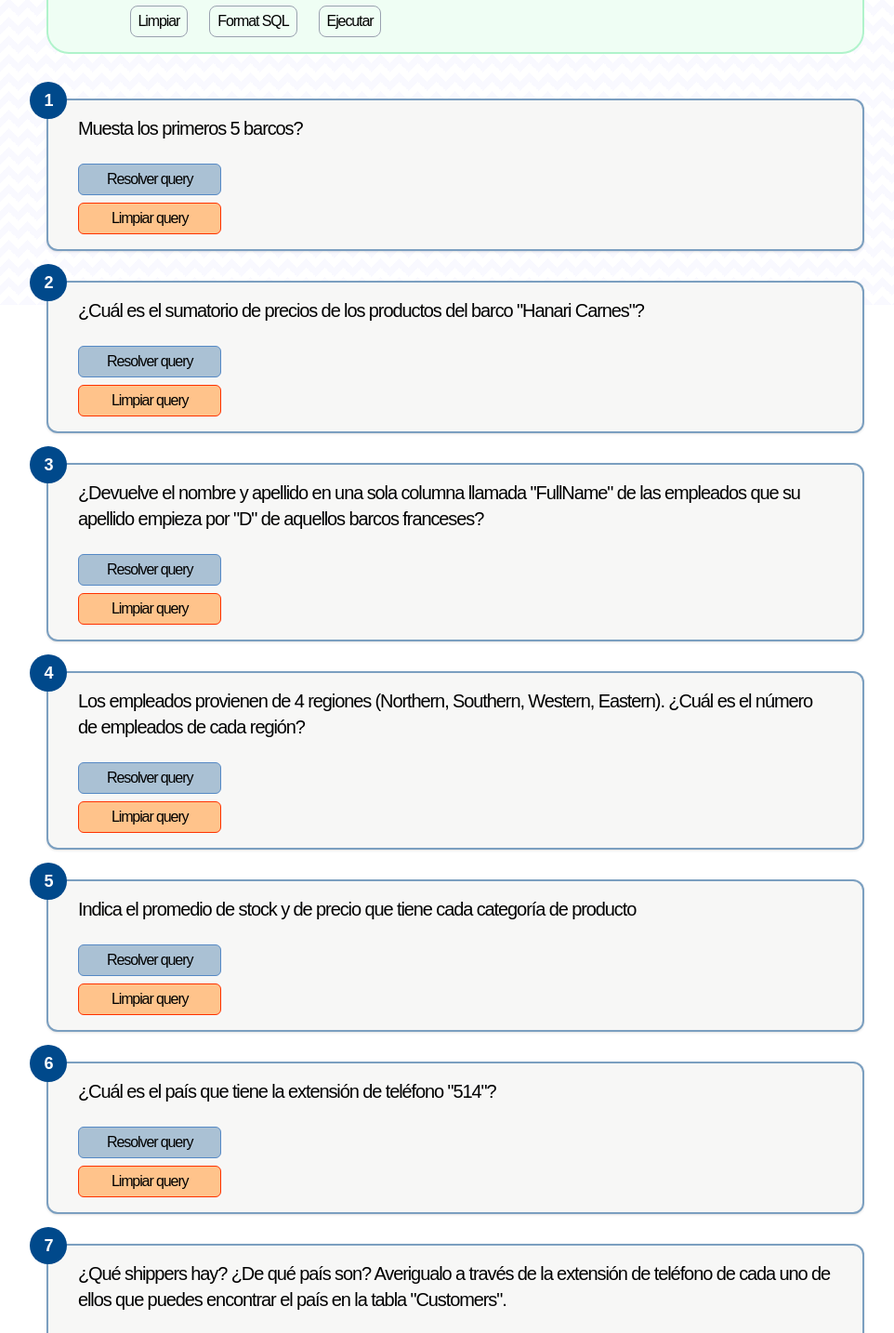
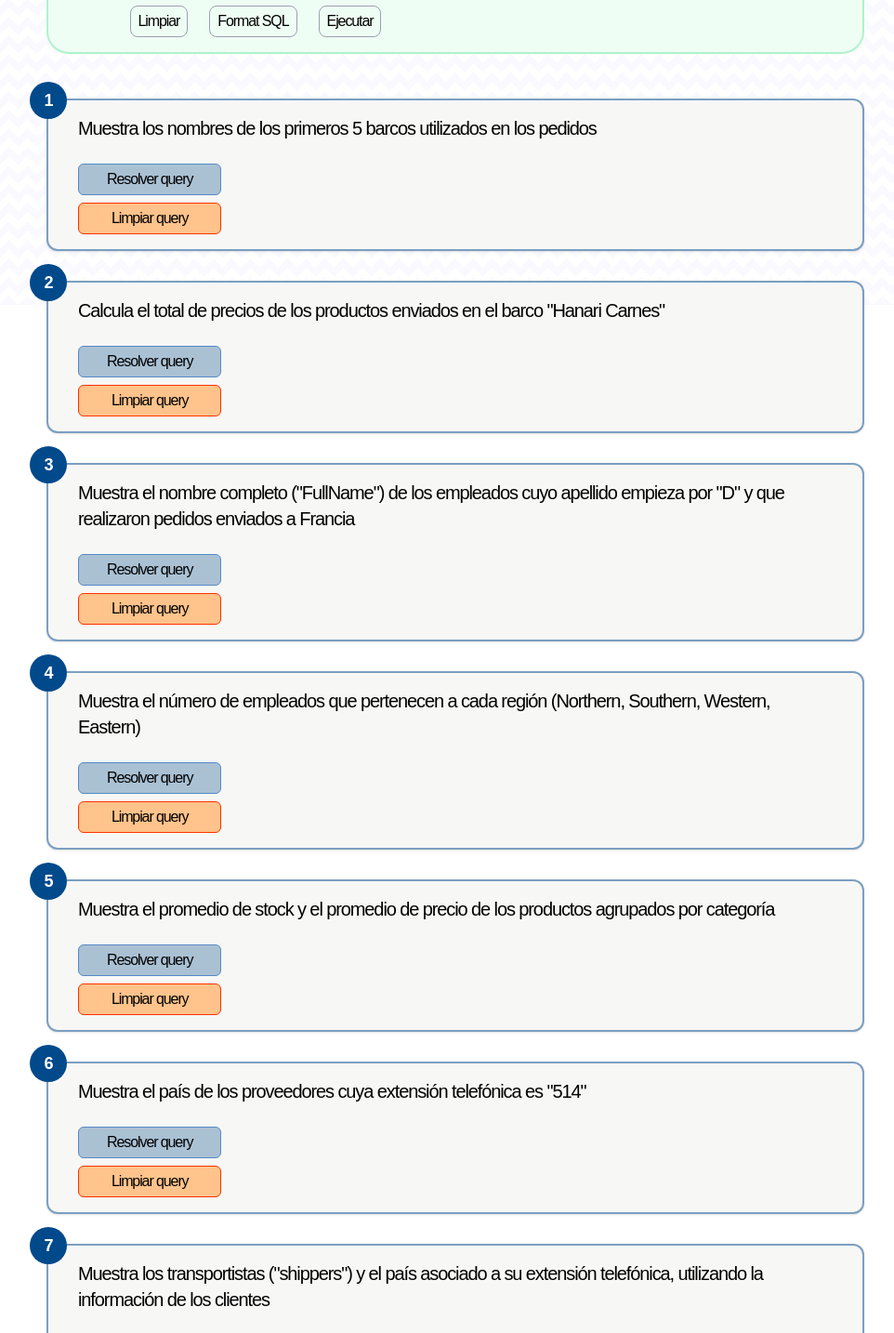
Before and after one commit to AlbertLnz/northwind-sql-alr, a React (Vite) app: page / in a window 1280 px wide. Shown: the part 472-1906 px from the top of the page at 93% size, without its empty margins (150-1112 px from the left). Built offline with nearby package versions, Linux system fonts and the light colour scheme.

Commit message:
Update queryTitles of exercise queries

```diff
--- a/src/App.tsx
+++ b/src/App.tsx
@@ -7,37 +7,37 @@ function App() {
       <Layout>
         <QueryConsultor
           queryNum={1}
-          queryTitle='Muesta los primeros 5 barcos?'
+          queryTitle='Muestra los nombres de los primeros 5 barcos utilizados en los pedidos'
           queryProp='SELECT DISTINCT ShipName FROM Orders LIMIT 5;'
         />
         <QueryConsultor
           queryNum={2}
-          queryTitle='¿Cuál es el sumatorio de precios de los productos del barco "Hanari Carnes"?'
+          queryTitle='Calcula el total de precios de los productos enviados en el barco "Hanari Carnes"'
           queryProp='SELECT ROUND(SUM(UnitPrice), 2) FROM "Order Details" LEFT JOIN Orders ON "Order Details".OrderID = Orders.OrderID WHERE ShipName="Hanari Carnes";'
         />
         <QueryConsultor
           queryNum={3}
-          queryTitle='¿Devuelve el nombre y apellido en una sola columna llamada "FullName" de las empleados que su apellido empieza por "D" de aquellos barcos franceses?'
+          queryTitle='Muestra el nombre completo ("FullName") de los empleados cuyo apellido empieza por "D" y que realizaron pedidos enviados a Francia'
           queryProp='SELECT DISTINCT(FirstName || " " || LastName) AS FullName FROM Employees LEFT JOIN Orders ON Employees.EmployeeID = Orders.EmployeeID WHERE SUBSTR(LastName, 1, 1) = "D" AND ShipCountry = "France";'
         />
         <QueryConsultor
           queryNum={4}
-          queryTitle='Los empleados provienen de 4 regiones (Northern, Southern, Western, Eastern). ¿Cuál es el número de empleados de cada región?'
+          queryTitle='Muestra el número de empleados que pertenecen a cada región (Northern, Southern, Western, Eastern)'
           queryProp='SELECT Regions.RegionDescription, COUNT(DISTINCT Employees.EmployeeID) as Contador FROM Employees LEFT JOIN EmployeeTerritories ON Employees.EmployeeID = EmployeeTerritories.EmployeeID LEFT JOIN Territories ON EmployeeTerritories.TerritoryID = Territories.TerritoryID LEFT JOIN Regions ON Territories.RegionID = Regions.RegionID GROUP BY Regions.RegionDescription;'
         />
         <QueryConsultor
           queryNum={5}
-          queryTitle='Indica el promedio de stock y de precio que tiene cada categoría de producto'
+          queryTitle='Muestra el promedio de stock y el promedio de precio de los productos agrupados por categoría'
           queryProp='SELECT CategoryName, ROUND(AVG(UnitsInStock),2) AS StockPromedio, round(AVG(UnitPrice), 2) AS PrecioPromedio FROM Categories LEFT JOIN Products ON Categories.CategoryID = Products.CategoryID GROUP BY CategoryName;'
         />
         <QueryConsultor
           queryNum={6}
-          queryTitle='¿Cuál es el país que tiene la extensión de teléfono "514"?'
+          queryTitle='Muestra el país de los proveedores cuya extensión telefónica es "514"'
           queryProp='SELECT DISTINCT Country FROM Suppliers WHERE Phone LIKE "%(514)%";'
         />
         <QueryConsultor
           queryNum={7}
-          queryTitle='¿Qué shippers hay? ¿De qué país son? Averigualo a través de la extensión de teléfono de cada uno de ellos que puedes encontrar el país en la tabla "Customers".'
+          queryTitle='Muestra los transportistas ("shippers") y el país asociado a su extensión telefónica, utilizando la información de los clientes'
           queryProp='SELECT DISTINCT Shippers.CompanyName, Customers.Country FROM Shippers LEFT JOIN Orders ON Shippers.ShipperID = Orders.ShipVia LEFT JOIN Customers ON Orders.CustomerID = Customers.CustomerID WHERE SUBSTR( Shippers.Phone, INSTR(Shippers.Phone, "(") + 1, INSTR(Shippers.Phone, ")") - INSTR(Shippers.Phone, "(") - 1) = SUBSTR( Customers.Phone, INSTR(Customers.Phone, "(") + 1, INSTR(Customers.Phone, ")") - INSTR(Customers.Phone, "(") - 1 ) ORDER BY Shippers.CompanyName; '
         />
       </Layout>
```
